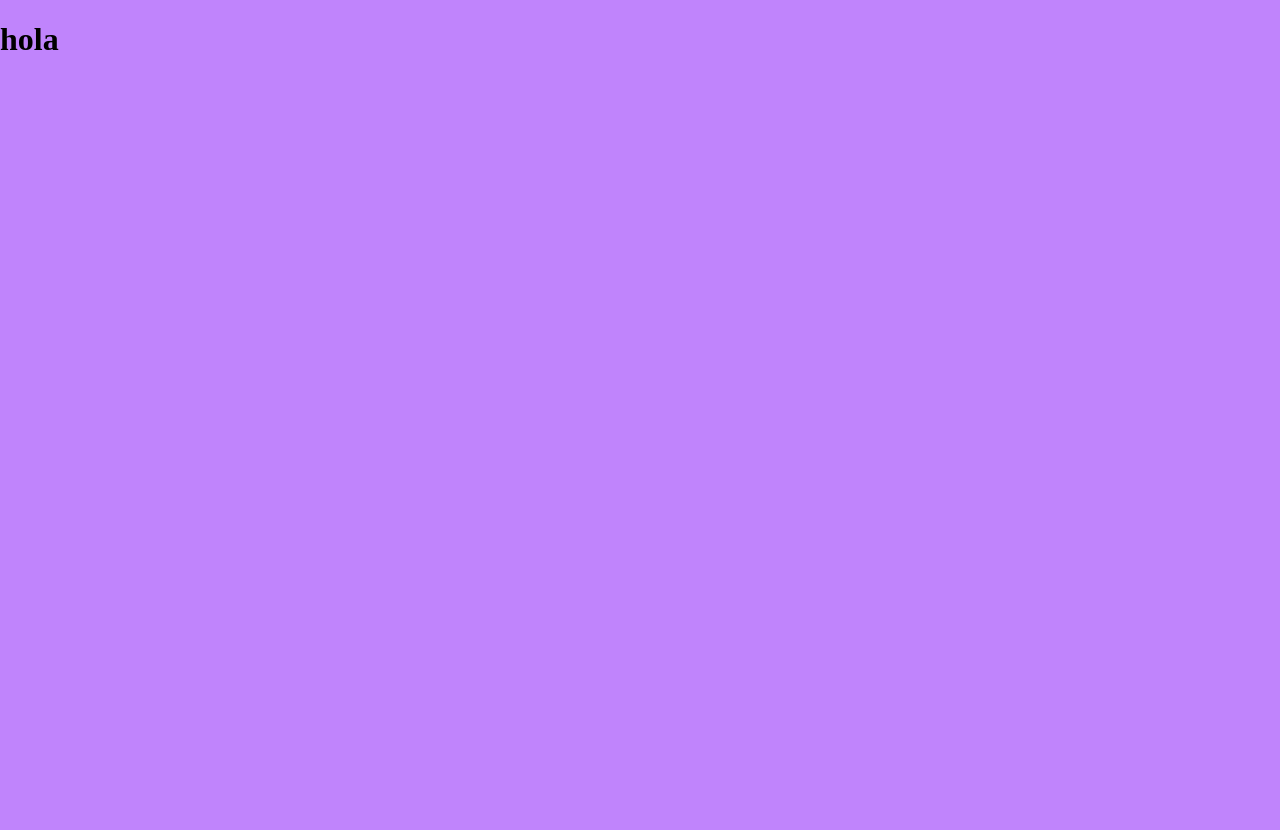
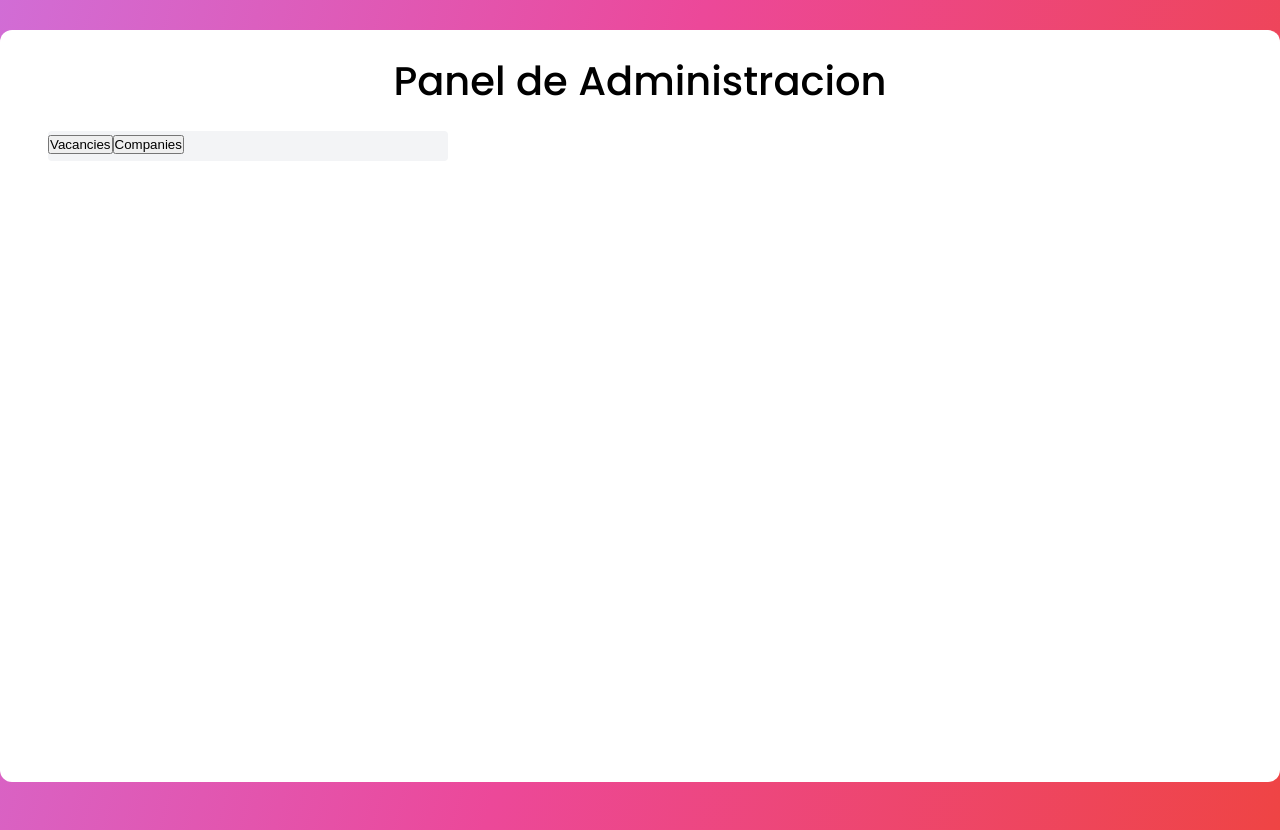
Before and after one commit to PablolzDev/Job-Find, a Next.js app: page / in a window 1280 px wide. Built offline with nearby package versions, Linux system fonts and the light colour scheme.

Commit message:
Template

```diff
--- /dev/null
+++ b/src/app/_color.scss
@@ -0,0 +1,24 @@
+//Background Colors
+//gradiante::
+$white: rgb(255, 255, 255);
+$light-grey-windowI: rgb(243, 244, 246); //pestañas inactivas
+$light-grey-buttonP: rgb(229, 231, 235);
+$light-purple: rgb(192, 132, 252); // Morado claro específico
+$pink: rgb(236, 72, 153);
+
+//Text Colors
+$black: rgb(31, 41, 55);
+$background: linear-gradient(85deg, rgba(192, 132, 252, 1) 0%, rgba(236, 72, 153, 1) 47%, rgba(239, 68, 68, 1) 100%);
+$medium-grey: rgb(75, 85, 99);
+$light-grey-text: rgb(107, 114, 128);
+$white: rgb(255, 255, 255);
+
+//Acent colors and buttons
+$purple: rgb(168, 85, 247); // Hover: rgb(147, 51, 234)
+$pink-companies: rgb(236, 72, 153); // Hover: rgb(219, 39, 119)
+$pink-deleteb: rgb(239, 68, 68); // Texto: rgb(239, 68, 68) //  Hover texto: rgb(220, 38, 38) //  Hover fondo: rgb(254, 242, 242)
+
+//Border Colors and focus
+$grey-border: rgb(229, 231, 235);
+$purple-focus: rgb(233, 213, 255);
+$pink-focus: rgb(251, 207, 232);
--- a/src/app/global.scss
+++ b/src/app/global.scss
@@ -1,37 +1,17 @@
-//Background Colors
-//gradiante::
-$white: rgb(255, 255, 255);
-$light-grey-windowI:rgb(243, 244, 246); //pestañas inactivas
-$light-grey-buttonP:rgb(229, 231, 235);
-$light-purple: rgb(192, 132, 252);  // Morado claro específico
-$pink: rgb(236, 72, 153);
-
-//Text Colors
-$black:rgb(31, 41, 55);
-$background:linear-gradient(85deg, rgba(192,132,252,1) 0%, rgba(236,72,153,1) 47%, rgba(239,68,68,1) 100%);
-$medium-grey: rgb(75, 85, 99);
-$light-grey-text:  rgb(107, 114, 128);
-$white: rgb(255, 255, 255);
-
-//Acent colors and buttons
-$purple: rgb(168, 85, 247); // Hover: rgb(147, 51, 234)
-$pink-companies:  rgb(236, 72, 153); // Hover: rgb(219, 39, 119)
-$pink-deleteb: rgb(239, 68, 68);// Texto: rgb(239, 68, 68) //  Hover texto: rgb(220, 38, 38) //  Hover fondo: rgb(254, 242, 242)
-
-//Border Colors and focus
-$grey-border:rgb(229, 231, 235);
-$purple-focus: rgb(233, 213, 255);
-$pink-focus: rgb(251, 207, 232);
-
 body {
     background: rgb(192, 132, 252);
-    background: linear-gradient(
-      105deg,
-      rgb(192, 132, 252) -30%,
-      rgb(236, 72, 153) 3 217%,
-      rgb(239, 68, 68) 100%
-    );
+    background: linear-gradient(105deg,
+            rgb(192, 132, 252) -30%,
+            rgb(236, 72, 153) 47%,
+            rgb(239, 68, 68) 100%);
     min-height: 100vh;
     margin: 0;
     padding: 0;
-  }
+    font-family: var(--font-poppins);
+}
+
+* {
+    padding: 0;
+    margin: 0;
+    box-sizing: border-box;
+}
--- a/src/app/layout.tsx
+++ b/src/app/layout.tsx
@@ -1,16 +1,12 @@
 import type { Metadata } from "next";
-import localFont from "next/font/local";
 import "./global.scss"
+import { Poppins } from 'next/font/google';
 
-const geistSans = localFont({
-  src: "./fonts/GeistVF.woff",
-  variable: "--font-geist-sans",
-  weight: "100 900",
-});
-const geistMono = localFont({
-  src: "./fonts/GeistMonoVF.woff",
-  variable: "--font-geist-mono",
-  weight: "100 900",
+const poppins = Poppins({
+  subsets: ['latin'],
+  display: 'swap',
+  variable: '--font-poppins',
+  weight: ['100', '200', '300', '400', '500', '600', '700', '800', '900']
 });
 
 export const metadata: Metadata = {
@@ -25,7 +21,7 @@ export default function RootLayout({
 }>) {
   return (
     <html lang="en">
-      <body className={`${geistSans.variable} ${geistMono.variable}`}>
+      <body className={`${poppins.variable}`}>
         {children}
       </body>
     </html>
--- a/src/app/page.tsx
+++ b/src/app/page.tsx
@@ -1,8 +1,7 @@
-import Image from "next/image";
-import styles from "./page.module.css";
+import Adm from "./ui/templates/Admin";
 
 export default function Home() {
   return (
-   <h1>hola</h1>
+   <Adm/>
   );
 }
--- /dev/null
+++ b/src/app/ui/atoms/Button.module.scss
@@ -0,0 +1,3 @@
+.buttonV {
+    height: 100%;
+}
--- /dev/null
+++ b/src/app/ui/atoms/Button.tsx
@@ -0,0 +1,13 @@
+import React, { ReactNode } from 'react'
+
+interface Ibuttonprops {
+    title: string
+    className?: string
+    children: ReactNode
+}
+
+export default function ButtonS({title, className, children}: Ibuttonprops) {
+  return (
+    <button title={title} className={className}>{children}</button>
+  )
+}
--- /dev/null
+++ b/src/app/ui/molecules/SwapButtons.tsx
@@ -0,0 +1,15 @@
+import '../atoms/Button.module.scss'
+import React from 'react'
+import ButtonS from '../atoms/button'
+import styles from './swap.module.scss'
+
+export default function SwapButtons() {
+    return (
+        <div className={styles.container} >
+            <ButtonS title='Vacantes' className=''><p>Vacancies</p></ButtonS>
+            <ButtonS title='Vacantes' className=''><p>Companies</p></ButtonS>
+        </div>
+
+
+    )
+}
--- /dev/null
+++ b/src/app/ui/molecules/swap.module.scss
@@ -0,0 +1,9 @@
+@import '../../color';
+
+.container {
+    background-color: $light-grey-windowI;
+    height: 30px;
+    max-width: 400px;
+    margin-left: 3rem;
+    border-radius: 4px;
+}
--- /dev/null
+++ b/src/app/ui/organisms/panel/Panel.module.scss
@@ -0,0 +1,20 @@
+@import '../../../_color.scss';
+
+.Panel {
+    max-width: 160vh;
+    margin: auto;
+    margin-top: 30px;
+    width: 100%;
+    background-color: $white;
+    height: 94vh;
+    border-radius: 12px;
+    padding-top: 1px;
+
+    h1{
+        text-align: center;
+        font-size: 40px;
+        margin: 20px;
+        font-weight: 500;
+
+    }
+}
--- /dev/null
+++ b/src/app/ui/organisms/panel/Panel.tsx
@@ -0,0 +1,15 @@
+import React, { ReactNode } from 'react'
+import styles from './Panel.module.scss'
+
+interface IPanelprops {
+    children: ReactNode
+}
+
+export default function PanelAdmin({children}: IPanelprops ) {
+  return (
+    <div className={styles.Panel}>
+        <h1>Panel de Administracion</h1>
+        {children}
+    </div>
+  )
+}
--- /dev/null
+++ b/src/app/ui/templates/Admin.tsx
@@ -0,0 +1,11 @@
+import React from 'react'
+import Panel from '../organisms/panel/panel'
+import SwapButtons from '../molecules/SwapButtons'
+
+export default function Adm() {
+  return (
+    <Panel>
+      <SwapButtons/>
+    </Panel>
+  )
+}
```
Also changed, not shown: src/app/fonts/GeistMonoVF.woff (deleted), src/app/fonts/GeistVF.woff (deleted).
